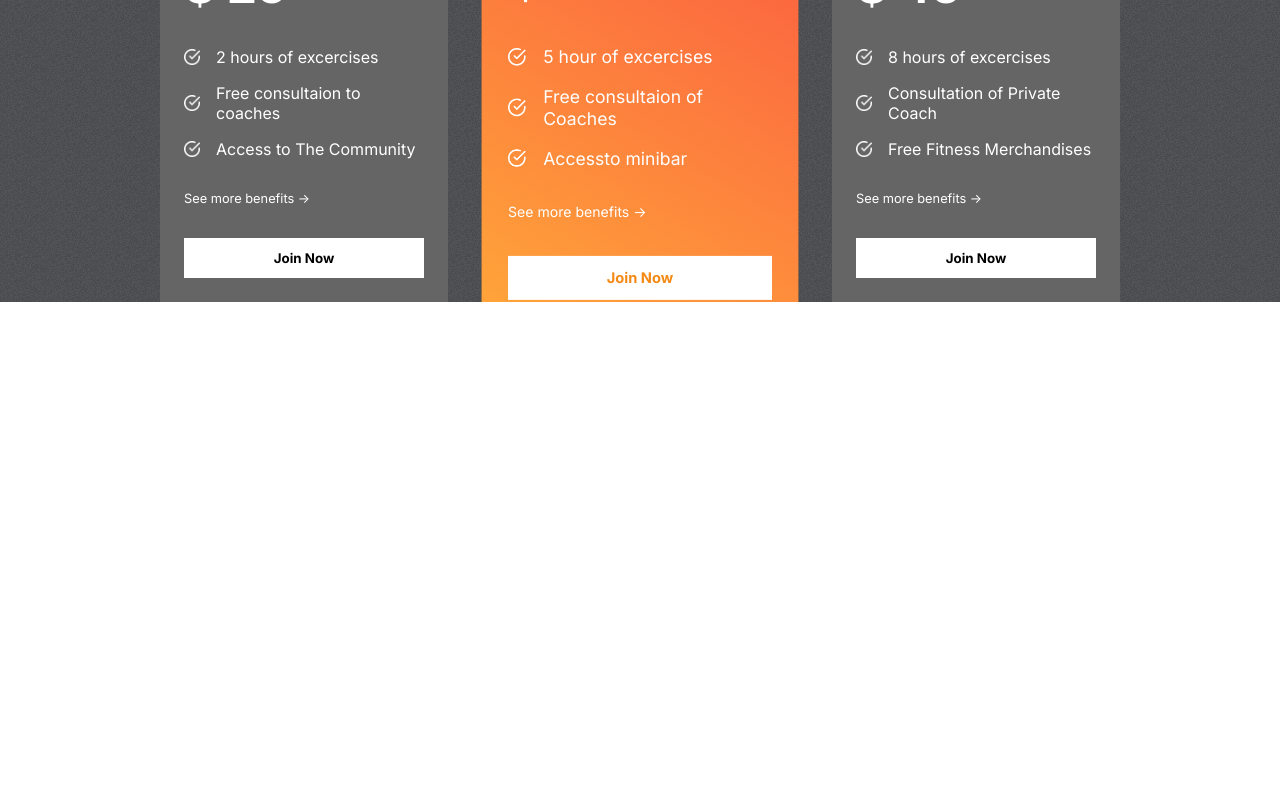
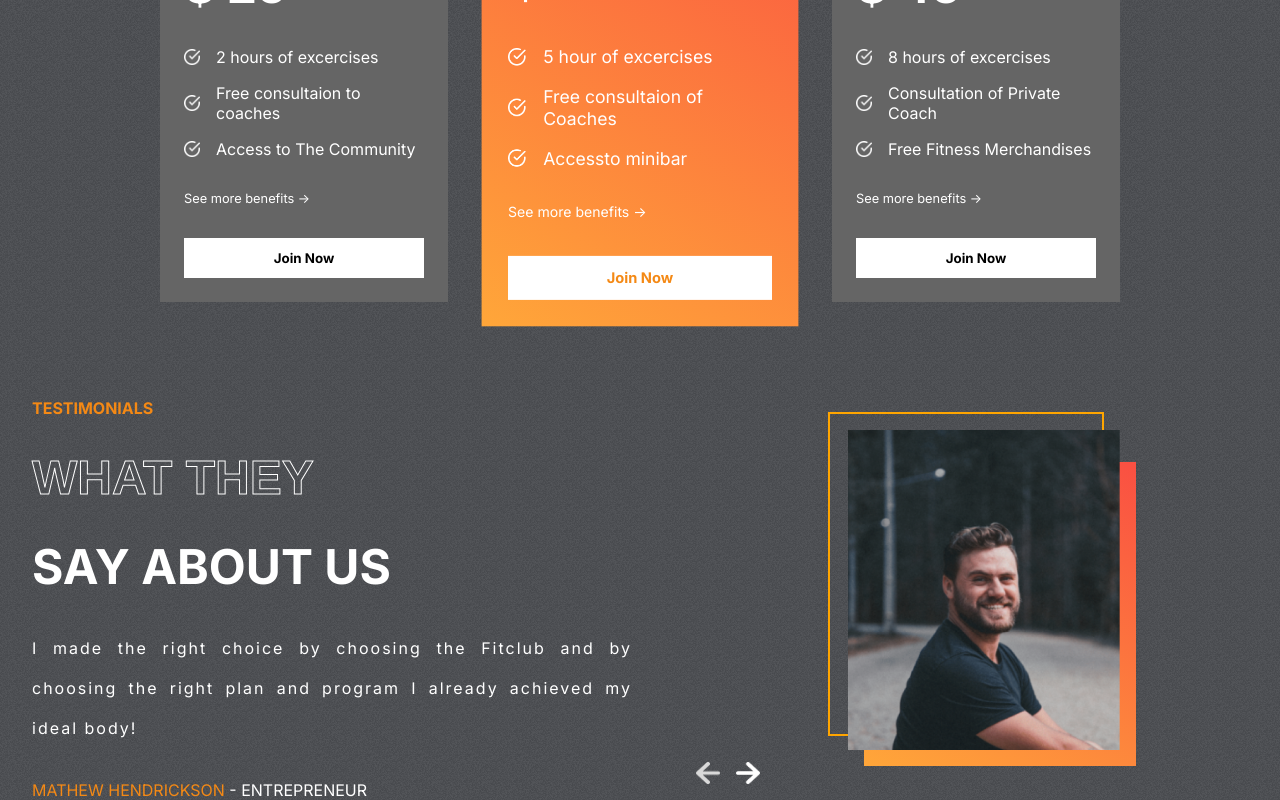
Before and after one commit to root-life28/Gym-Club, a React (Create React App) app: page / in a window 1280 px wide. Shown: the part 2130-2930 px from the top of the page. Before the commit the page ends 2432 px from the top, so only its background shows below. Built offline with nearby package versions, Linux system fonts and the light colour scheme.

Commit message:
Finished Testimonials section

```diff
--- a/src/App.js
+++ b/src/App.js
@@ -1,4 +1,5 @@
 import './App.css';
+import Testimonials from './assets/Testimonials/Testimonials';
 import Hero  from './component/Hero/Hero';
 import Plans from './component/Plans/Plans';
 import Programs from './component/programs/Programs';
@@ -11,6 +12,7 @@
         <Programs/>
         <Reason/>
         <Plans/>
+        <Testimonials/>
     </div>
   );
 }
--- /dev/null
+++ b/src/assets/Testimonials/Testimonials.css
@@ -0,0 +1,81 @@
+.Testimonials{
+    display: flex;
+    gap: 1rem;
+    padding: 0 2rem;
+}
+.left-t{
+    display: flex;
+    flex: 1 1;
+    gap: 2rem;
+    flex-direction: column;
+    text-transform: uppercase;
+    color: white;
+}
+
+.left-t>:nth-child(1)
+{
+    color: var(--orange);
+    font-weight: bold;
+}
+
+.left-t>:nth-child(2),
+.left-t>:nth-child(3)
+{
+    font-weight: bold;
+    font-size: 3rem;
+}
+
+.left-t>:nth-child(4)
+{
+    text-transform: none;
+    text-align:justify;
+    letter-spacing: 2px;
+    line-height: 40px;
+}
+
+.right-t{
+    flex: 1;
+    position: relative;
+}
+
+.right-t>img{
+    position: absolute;
+    width: 17rem;
+    height: 20rem;
+    object-fit: cover;
+    right: 8rem;
+    top: 2rem;
+}
+
+.right-t>:nth-child(1)
+{
+    position: absolute;
+    width: 17rem;
+    height: 20rem;
+    border: 2px solid orange;
+    background-color: transparent;
+    right: 9rem;
+    top: 0.9rem;
+}
+
+.right-t>:nth-child(2){
+    position: absolute;
+    width: 17rem;
+    height: 19rem;
+    right: 7rem;
+    top: 4rem;
+    background: var(--planCard);
+}
+
+.arrows{
+    display: flex;
+    gap: 1rem;
+    position: absolute;
+    bottom: 1rem;
+    left: 3rem;
+}
+
+.arrows>img{
+    width: 1.5rem;
+    cursor: pointer;
+}
--- /dev/null
+++ b/src/assets/Testimonials/Testimonials.jsx
@@ -0,0 +1,45 @@
+import React from 'react'
+import './Testimonials.css'
+import {testimonialsData} from "../../data/testimonialsData"
+import { useState } from 'react'
+import leftArrow from '../leftArrow.png'
+import rightArrow from '../rightArrow.png'
+
+function Testimonials() {
+    const [selected,setSelected]=useState(0);
+    const tLength=testimonialsData.length;
+
+  return (
+    <div className="Testimonials">
+        <div className="left-t">
+            <span>Testimonials</span>
+            <span className='stroke-text'>What they</span>
+            <span>say about us</span>
+            <span>{testimonialsData[selected].review}</span>
+            <span>
+                <span style={{color:'var(--orange)'}}>
+                    {testimonialsData[selected].name}
+                </span>{" "}
+                 - {testimonialsData[selected].status}
+            </span>
+        </div>
+        <div className="right-t">
+            <div></div>
+            <div></div>
+            <img src={testimonialsData[selected].image} alt={testimonialsData[selected].name}  />
+            <div className="arrows">
+                <img onClick={()=>{
+                    selected===0?setSelected(tLength-1):
+                    setSelected((prev)=>prev-1)
+                }} src={leftArrow} alt="left" />
+                <img onClick={()=>{
+                    selected===tLength-1?setSelected(0):
+                    setSelected((prev)=>prev+1)
+                }} src={rightArrow} alt="right" />
+            </div>
+        </div>
+    </div>
+  )
+}
+
+export default Testimonials
```
